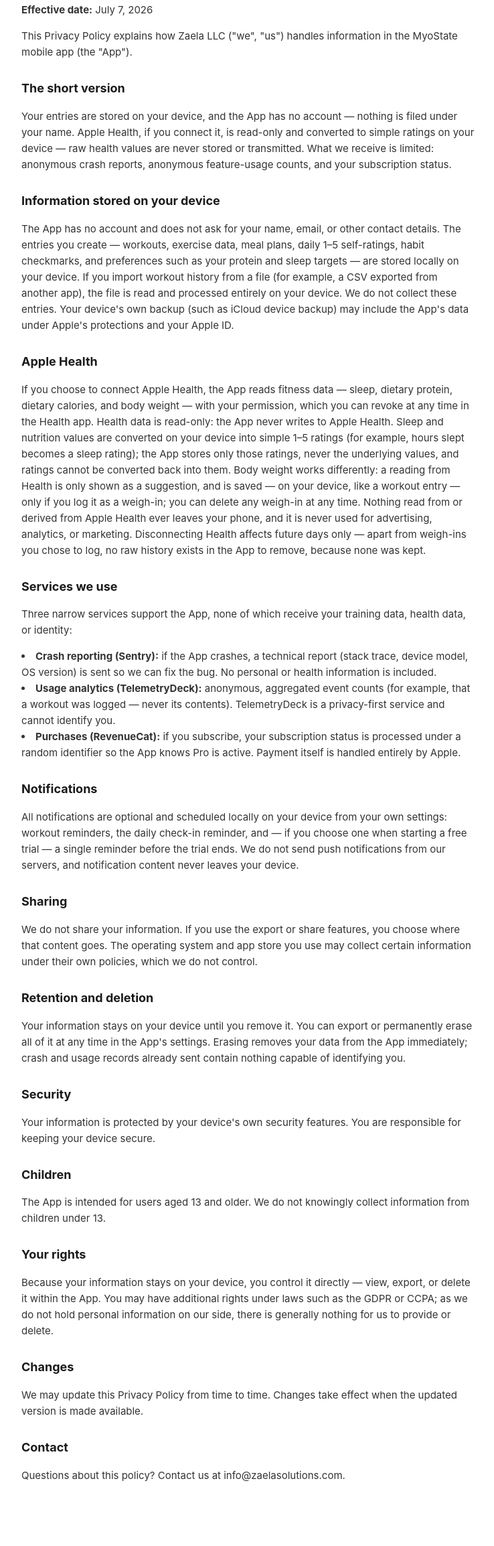
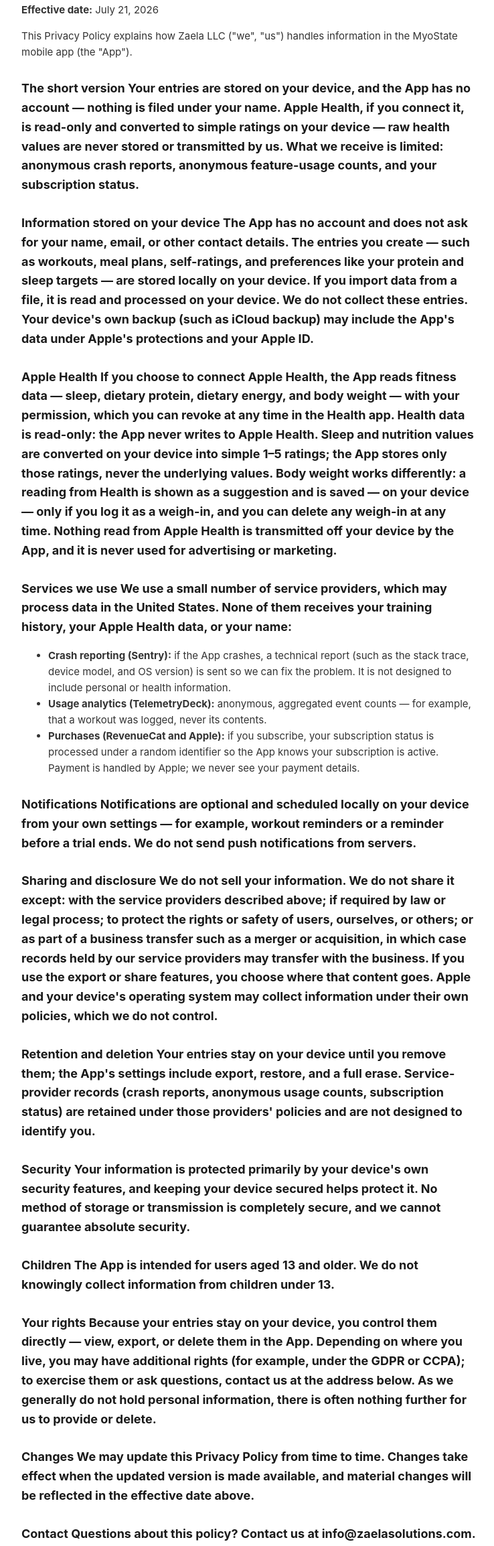
Before and after one commit to zaeladev/myostate-legal, a plain HTML site: page privacy.html in a window 1280 px wide. Shown: the part 119-2427 px from the top of the page at 67% size, without its empty margins (268-1006 px from the left). Before the commit the page ends 2389 px from the top, so only its background shows below. Drawn offline with Linux system fonts and the light colour scheme.

Commit message:
Lawyer-pass update: softened absolutes, added standard clauses (July 21, 2026)

```diff
--- a/privacy.html
+++ b/privacy.html
@@ -4,33 +4,31 @@
 <style>body{font-family:-apple-system,system-ui,sans-serif;max-width:680px;margin:0 auto;padding:40px 20px;line-height:1.6;color:#1a1a1a}h1{font-size:28px}h2{font-size:18px;margin-top:28px}p,li{font-size:15px;color:#333}</style>
 </head><body>
 <h1>Privacy Policy</h1>
-<p><strong>Effective date:</strong> July 7, 2026</p>
+<p><strong>Effective date:</strong> July 21, 2026</p>
 <p>This Privacy Policy explains how Zaela LLC ("we", "us") handles information in the MyoState mobile app (the "App").</p>
-<h2>The short version</h2>
-<p>Your entries are stored on your device, and the App has no account — nothing is filed under your name. Apple Health, if you connect it, is read-only and converted to simple ratings on your device — raw health values are never stored or transmitted. What we receive is limited: anonymous crash reports, anonymous feature-usage counts, and your subscription status.</p>
-<h2>Information stored on your device</h2>
-<p>The App has no account and does not ask for your name, email, or other contact details. The entries you create — workouts, exercise data, meal plans, daily 1–5 self-ratings, habit checkmarks, and preferences such as your protein and sleep targets — are stored locally on your device. If you import workout history from a file (for example, a CSV exported from another app), the file is read and processed entirely on your device. We do not collect these entries. Your device's own backup (such as iCloud device backup) may include the App's data under Apple's protections and your Apple ID.</p>
-<h2>Apple Health</h2>
-<p>If you choose to connect Apple Health, the App reads fitness data — sleep, dietary protein, dietary calories, and body weight — with your permission, which you can revoke at any time in the Health app. Health data is read-only: the App never writes to Apple Health. Sleep and nutrition values are converted on your device into simple 1–5 ratings (for example, hours slept becomes a sleep rating); the App stores only those ratings, never the underlying values, and ratings cannot be converted back into them. Body weight works differently: a reading from Health is only shown as a suggestion, and is saved — on your device, like a workout entry — only if you log it as a weigh-in; you can delete any weigh-in at any time. Nothing read from or derived from Apple Health ever leaves your phone, and it is never used for advertising, analytics, or marketing. Disconnecting Health affects future days only — apart from weigh-ins you chose to log, no raw history exists in the App to remove, because none was kept.</p>
-<h2>Services we use</h2>
-<p>Three narrow services support the App, none of which receive your training data, health data, or identity:</p>
-<li><strong>Crash reporting (Sentry):</strong> if the App crashes, a technical report (stack trace, device model, OS version) is sent so we can fix the bug. No personal or health information is included.</li>
-<li><strong>Usage analytics (TelemetryDeck):</strong> anonymous, aggregated event counts (for example, that a workout was logged — never its contents). TelemetryDeck is a privacy-first service and cannot identify you.</li>
-<li><strong>Purchases (RevenueCat):</strong> if you subscribe, your subscription status is processed under a random identifier so the App knows Pro is active. Payment itself is handled entirely by Apple.</li>
-<h2>Notifications</h2>
-<p>All notifications are optional and scheduled locally on your device from your own settings: workout reminders, the daily check-in reminder, and — if you choose one when starting a free trial — a single reminder before the trial ends. We do not send push notifications from our servers, and notification content never leaves your device.</p>
-<h2>Sharing</h2>
-<p>We do not share your information. If you use the export or share features, you choose where that content goes. The operating system and app store you use may collect certain information under their own policies, which we do not control.</p>
-<h2>Retention and deletion</h2>
-<p>Your information stays on your device until you remove it. You can export or permanently erase all of it at any time in the App's settings. Erasing removes your data from the App immediately; crash and usage records already sent contain nothing capable of identifying you.</p>
-<h2>Security</h2>
-<p>Your information is protected by your device's own security features. You are responsible for keeping your device secure.</p>
-<h2>Children</h2>
-<p>The App is intended for users aged 13 and older. We do not knowingly collect information from children under 13.</p>
-<h2>Your rights</h2>
-<p>Because your information stays on your device, you control it directly — view, export, or delete it within the App. You may have additional rights under laws such as the GDPR or CCPA; as we do not hold personal information on our side, there is generally nothing for us to provide or delete.</p>
-<h2>Changes</h2>
-<p>We may update this Privacy Policy from time to time. Changes take effect when the updated version is made available.</p>
-<h2>Contact</h2>
-<p>Questions about this policy? Contact us at info@zaelasolutions.com.</p>
+<h2>The short version
+Your entries are stored on your device, and the App has no account — nothing is filed under your name. Apple Health, if you connect it, is read-only and converted to simple ratings on your device — raw health values are never stored or transmitted by us. What we receive is limited: anonymous crash reports, anonymous feature-usage counts, and your subscription status.</h2>
+<h2>Information stored on your device
+The App has no account and does not ask for your name, email, or other contact details. The entries you create — such as workouts, meal plans, self-ratings, and preferences like your protein and sleep targets — are stored locally on your device. If you import data from a file, it is read and processed on your device. We do not collect these entries. Your device's own backup (such as iCloud backup) may include the App's data under Apple's protections and your Apple ID.</h2>
+<h2>Apple Health
+If you choose to connect Apple Health, the App reads fitness data — sleep, dietary protein, dietary energy, and body weight — with your permission, which you can revoke at any time in the Health app. Health data is read-only: the App never writes to Apple Health. Sleep and nutrition values are converted on your device into simple 1–5 ratings; the App stores only those ratings, never the underlying values. Body weight works differently: a reading from Health is shown as a suggestion and is saved — on your device — only if you log it as a weigh-in, and you can delete any weigh-in at any time. Nothing read from Apple Health is transmitted off your device by the App, and it is never used for advertising or marketing.</h2>
+<h2>Services we use
+We use a small number of service providers, which may process data in the United States. None of them receives your training history, your Apple Health data, or your name:</h2>
+<ul><li><strong>Crash reporting (Sentry):</strong> if the App crashes, a technical report (such as the stack trace, device model, and OS version) is sent so we can fix the problem. It is not designed to include personal or health information.</li><li><strong>Usage analytics (TelemetryDeck):</strong> anonymous, aggregated event counts — for example, that a workout was logged, never its contents.</li><li><strong>Purchases (RevenueCat and Apple):</strong> if you subscribe, your subscription status is processed under a random identifier so the App knows your subscription is active. Payment is handled by Apple; we never see your payment details.</li></ul>
+<h2>Notifications
+Notifications are optional and scheduled locally on your device from your own settings — for example, workout reminders or a reminder before a trial ends. We do not send push notifications from servers.</h2>
+<h2>Sharing and disclosure
+We do not sell your information. We do not share it except: with the service providers described above; if required by law or legal process; to protect the rights or safety of users, ourselves, or others; or as part of a business transfer such as a merger or acquisition, in which case records held by our service providers may transfer with the business. If you use the export or share features, you choose where that content goes. Apple and your device's operating system may collect information under their own policies, which we do not control.</h2>
+<h2>Retention and deletion
+Your entries stay on your device until you remove them; the App's settings include export, restore, and a full erase. Service-provider records (crash reports, anonymous usage counts, subscription status) are retained under those providers' policies and are not designed to identify you.</h2>
+<h2>Security
+Your information is protected primarily by your device's own security features, and keeping your device secured helps protect it. No method of storage or transmission is completely secure, and we cannot guarantee absolute security.</h2>
+<h2>Children
+The App is intended for users aged 13 and older. We do not knowingly collect information from children under 13.</h2>
+<h2>Your rights
+Because your entries stay on your device, you control them directly — view, export, or delete them in the App. Depending on where you live, you may have additional rights (for example, under the GDPR or CCPA); to exercise them or ask questions, contact us at the address below. As we generally do not hold personal information, there is often nothing further for us to provide or delete.</h2>
+<h2>Changes
+We may update this Privacy Policy from time to time. Changes take effect when the updated version is made available, and material changes will be reflected in the effective date above.</h2>
+<h2>Contact
+Questions about this policy? Contact us at info@zaelasolutions.com.</h2>
 </body></html>
```
Also changed, not shown: terms.html (+27 -21 lines).
